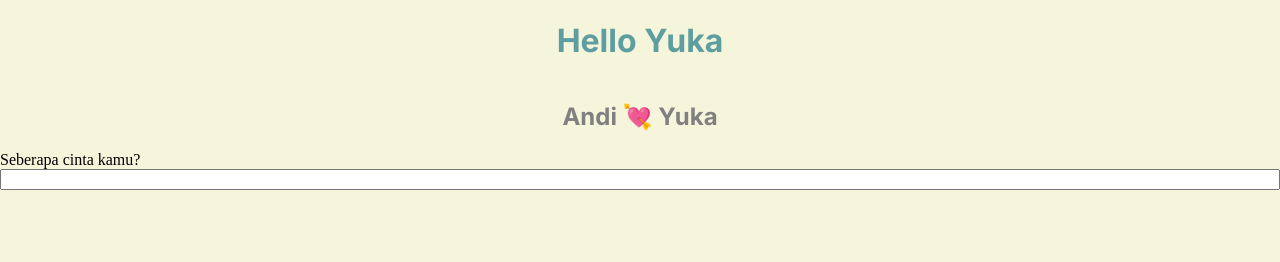
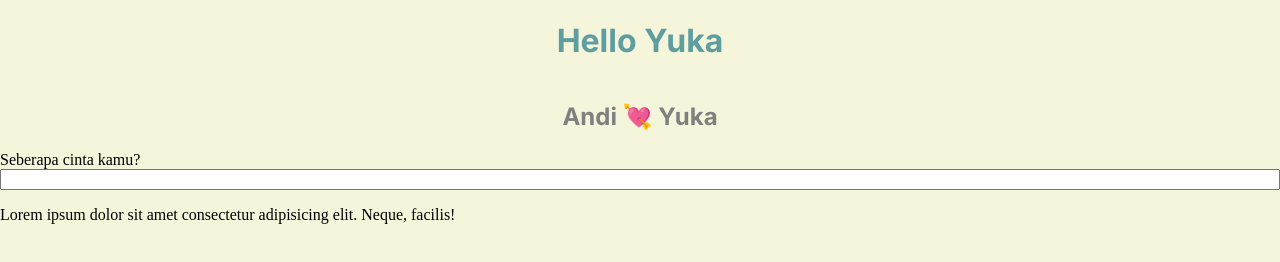
Before and after one commit to yukaztn/ajarin-yuka, a plain HTML site: page index.html in a window 1280 px wide. Drawn offline with Linux system fonts and the light colour scheme.

Commit message:
Pull request

```diff
--- a/index.html
+++ b/index.html
@@ -7,12 +7,13 @@
     <link rel="preconnect" href="https://fonts.googleapis.com">
     <link rel="preconnect" href="https://fonts.gstatic.com" crossorigin>
     <link href="https://fonts.googleapis.com/css2?family=Inter:wght@100..900&display=swap" rel="stylesheet">
-    <title>Document</title>
+    <title>ajarin-yuka</title>
 </head>
 <body>
     <h1>Hello Yuka</h1>
     <h2>Andi 💘 Yuka</h2>
     <label for="text">Seberapa cinta kamu?</label>
     <input type="text">
+    <p>Lorem ipsum dolor sit amet consectetur adipisicing elit. Neque, facilis!</p>
 </body>
 </html>
```
